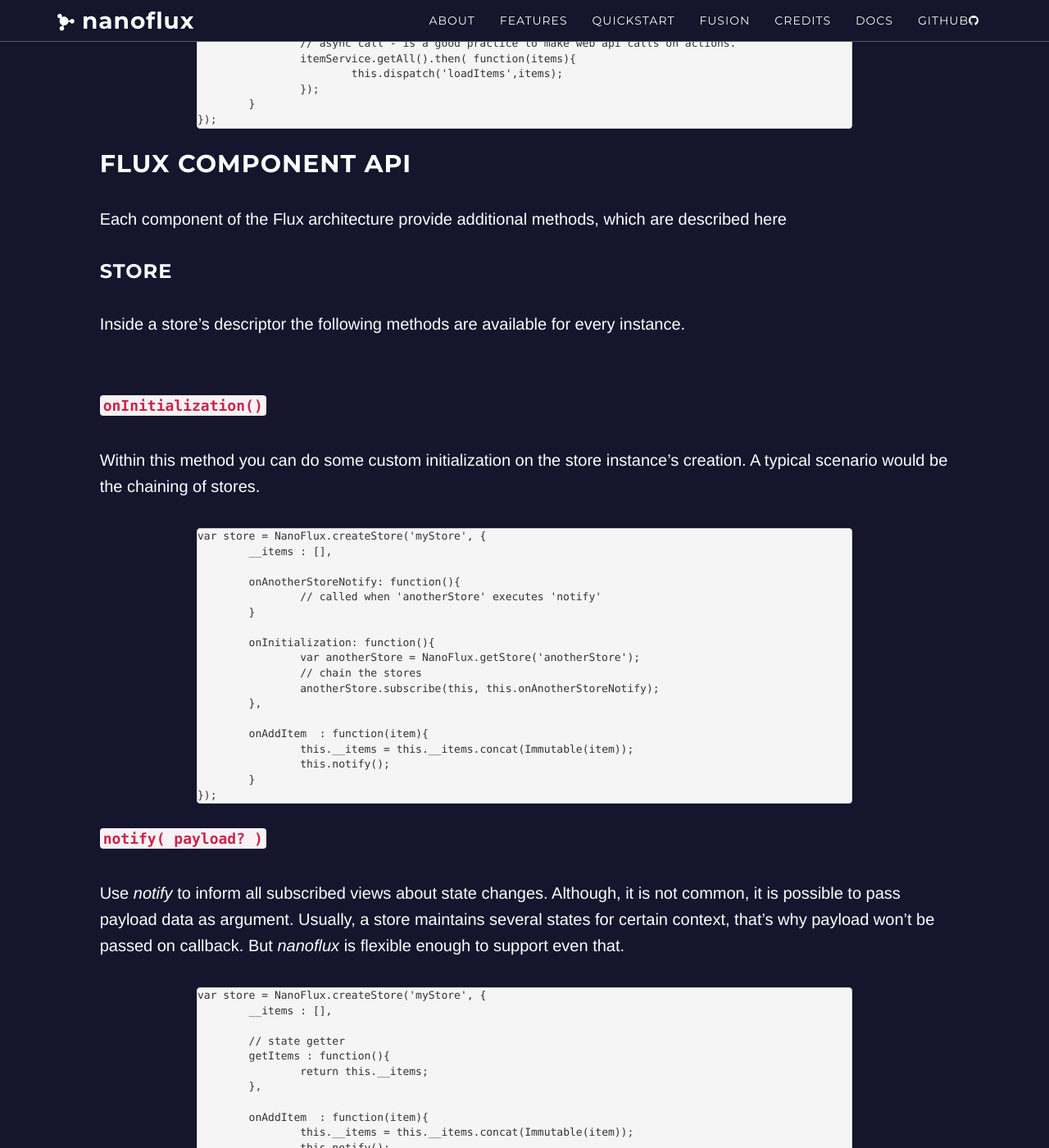
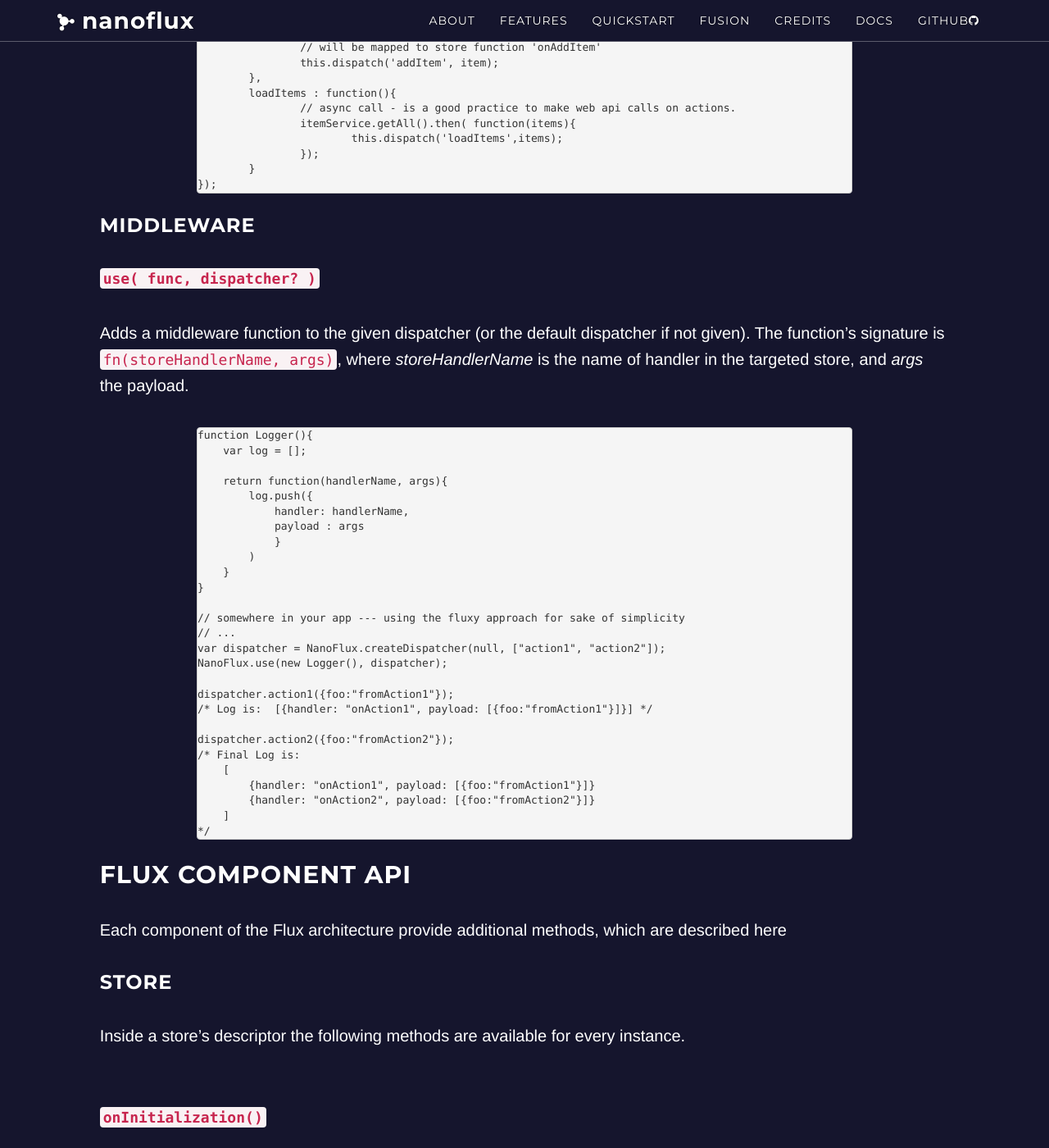
Before and after one commit to ohager/nanoflux, a Jekyll site: the page built from _posts/2016-04-22-api.md, in a window 1280 px wide and 1400 px high, scrolled down 3115 px. Shown: the whole window at 82% size. Built offline with Jekyll 4.4.1, drawn with Linux system fonts in a browser that asks for light colours; nearby versions of some CDN libraries; comment, search, counter and statistics services are not loaded; a style sheet for code colours, icons or effects is not loaded; some of the changed text lies outside the part shown.

Commit message:
Updated Project Sites Documentation

```diff
--- a/_posts/2016-04-22-api.md
+++ b/_posts/2016-04-22-api.md
@@ -18,6 +18,8 @@ tags: [ 'tutorial' ]
 - __[Action Provider](#actionProvider)__
 	- *[getActions( name )](#getActions)*
 	- *[createActions( name, dispatcher, descriptor )](#createActions)*
+- __[Middleware](#middleware)__
+	- *[use( func )](#use)*
 
 #### [Flux Component API](#fluxComponentAPI)
 - __[Store](#store)__
@@ -120,6 +122,47 @@ var myActions = NanoFlux.createActions('myActions', dispatcher, {
 	}
 });
 {% endhighlight %}
+
+### <a name='middleware'></a> Middleware
+
+<a name='use'></a>
+__`use( func, dispatcher? )`__
+
+Adds a middleware function to the given dispatcher (or the default dispatcher if not given).
+The function's signature is `fn(storeHandlerName, args)`, where _storeHandlerName_ is the name of handler in
+ the targeted store, and _args_ the payload.
+
+{% highlight javascript %}
+function Logger(){
+    var log = [];
+
+    return function(handlerName, args){
+        log.push({
+            handler: handlerName,
+            payload : args
+            }
+        )
+    }
+}
+
+// somewhere in your app --- using the fluxy approach for sake of simplicity
+// ...
+var dispatcher = NanoFlux.createDispatcher(null, ["action1", "action2"]);
+NanoFlux.use(new Logger(), dispatcher);
+
+dispatcher.action1({foo:"fromAction1"});
+/* Log is:  [{handler: "onAction1", payload: [{foo:"fromAction1"}]}] */
+
+dispatcher.action2({foo:"fromAction2"});
+/* Final Log is:
+    [
+        {handler: "onAction1", payload: [{foo:"fromAction1"}]}
+        {handler: "onAction2", payload: [{foo:"fromAction2"}]}
+    ]
+*/
+
+{% endhighlight %}
+
 
 
 ## <a name='fluxComponentAPI'></a> Flux Component API
```
Also changed, not shown: _posts/2016-06-11-nanoflux-fusion.md (+6 -3 lines), _posts/2016-07-05-fusion-api.md (+1 -1 lines), 1 other file.
